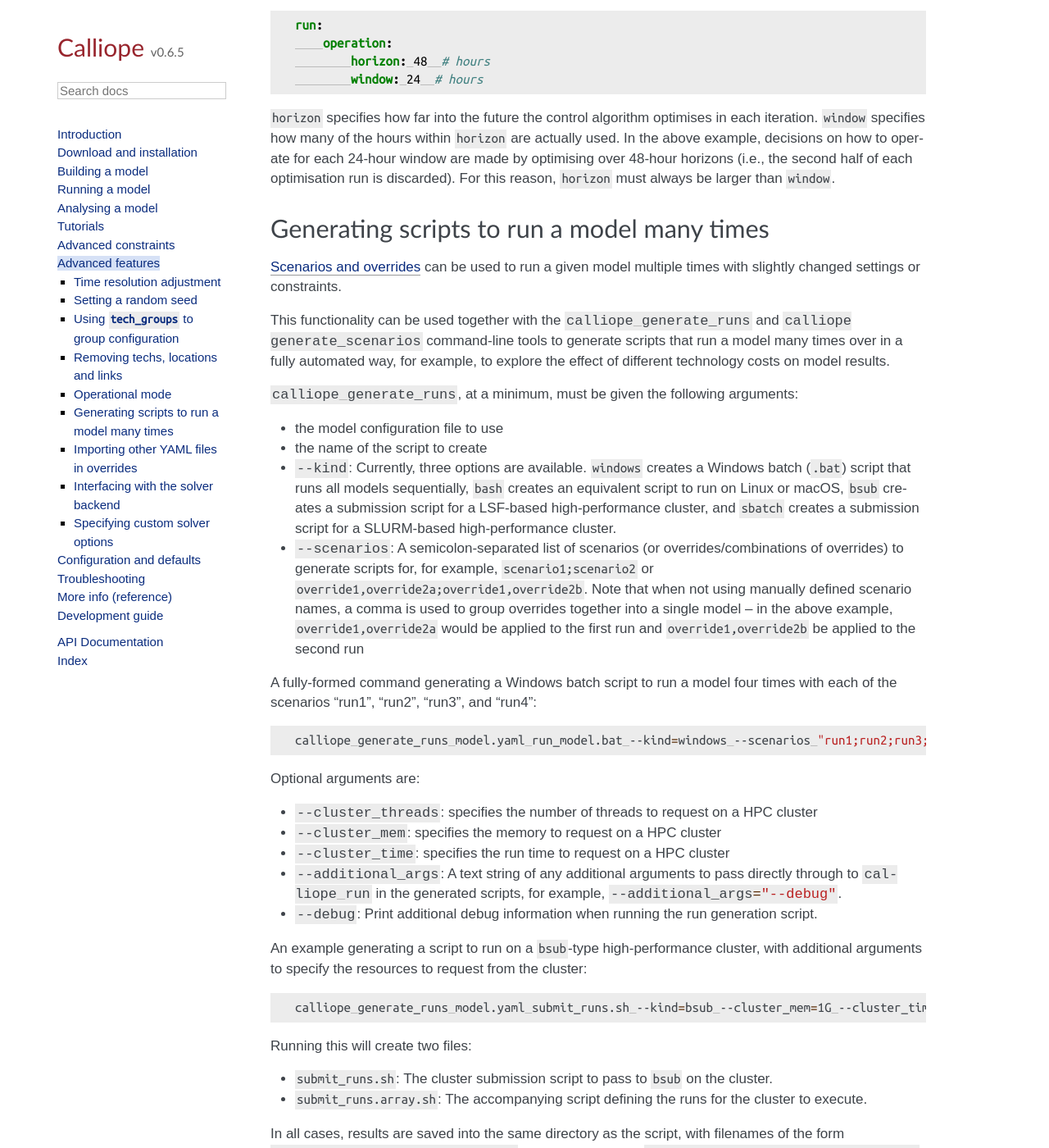
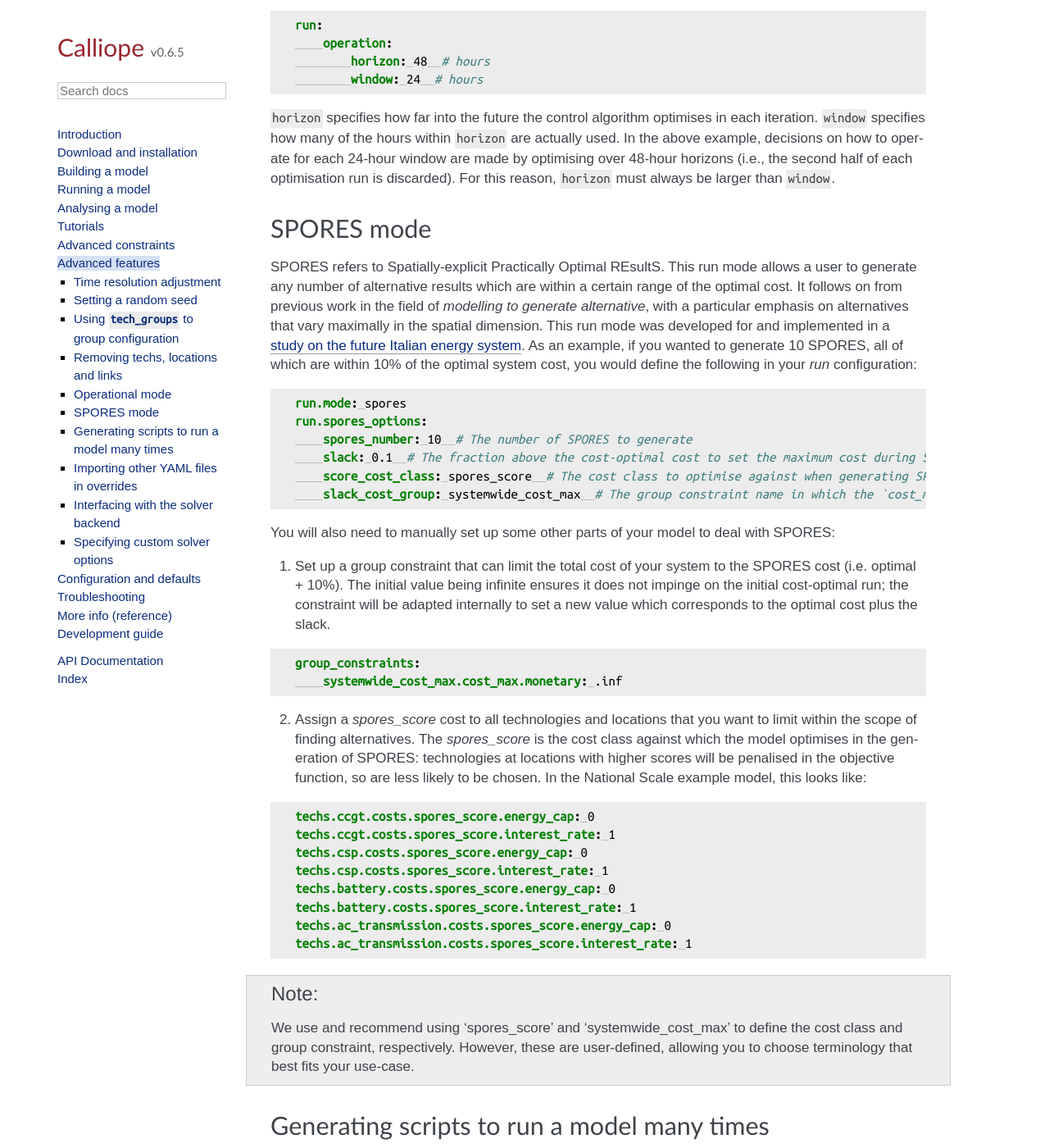
Before and after one commit to calliope-project/calliope, a Sphinx documentation site: the page built from doc/user/advanced_features.rst, in a window 1280 px wide and 1400 px high, scrolled down 4294 px. Shown: the whole window at 82% size. Built offline with Sphinx 7.4.7, drawn with Linux system fonts in a browser that asks for light colours; some web fonts are replaced; pages that are not in the unit, such as notebooks, are missing from menus; a script that is not in the unit is left out.

Commit message:
Add info on SPORES in docs

```diff
--- a/doc/user/advanced_features.rst
+++ b/doc/user/advanced_features.rst
@@ -164,6 +164,46 @@
 
 ``horizon`` specifies how far into the future the control algorithm optimises in each iteration. ``window`` specifies how many of the hours within ``horizon`` are actually used. In the above example, decisions on how to operate for each 24-hour window are made by optimising over 48-hour horizons (i.e., the second half of each optimisation run is discarded). For this reason, ``horizon`` must always be larger than ``window``.
 
+.. _spores_mode:
+
+SPORES mode
+-----------
+SPORES refers to Spatially-explicit Practically Optimal REsultS. This run mode allows a user to generate any number of alternative results which are within a certain range of the optimal cost. It follows on from previous work in the field of `modelling to generate alternative`, with a particular emphasis on alternatives that vary maximally in the spatial dimension. This run mode was developed for and implemented in a `study on the future Italian energy system <https://doi.org/10.1016/j.joule.2020.08.002>`_.
+As an example, if you wanted to generate 10 SPORES, all of which are within 10% of the optimal system cost, you would define the following in your `run` configuration:
+
+.. code-block:: yaml
+
+    run.mode: spores
+    run.spores_options:
+        spores_number: 10  # The number of SPORES to generate
+        slack: 0.1  # The fraction above the cost-optimal cost to set the maximum cost during SPORES
+        score_cost_class: spores_score  # The cost class to optimise against when generating SPORES
+        slack_cost_group: systemwide_cost_max  # The group constraint name in which the `cost_max` constraint is assigned, for use alongside the slack and cost-optimal cost
+
+You will also need to manually set up some other parts of your model to deal with SPORES:
+
+1. Set up a group constraint that can limit the total cost of your system to the SPORES cost (i.e. optimal + 10%). The initial value being infinite ensures it does not impinge on the initial cost-optimal run; the constraint will be adapted internally to set a new value which corresponds to the optimal cost plus the slack.
+
+.. code-block:: yaml
+
+    group_constraints:
+        systemwide_cost_max.cost_max.monetary: .inf
+
+2. Assign a `spores_score` cost to all technologies and locations that you want to limit within the scope of finding alternatives. The `spores_score` is the cost class against which the model optimises in the generation of SPORES: technologies at locations with higher scores will be penalised in the objective function, so are less likely to be chosen. In the National Scale example model, this looks like:
+
+.. code-block:: yaml
+
+    techs.ccgt.costs.spores_score.energy_cap: 0
+    techs.ccgt.costs.spores_score.interest_rate: 1
+    techs.csp.costs.spores_score.energy_cap: 0
+    techs.csp.costs.spores_score.interest_rate: 1
+    techs.battery.costs.spores_score.energy_cap: 0
+    techs.battery.costs.spores_score.interest_rate: 1
+    techs.ac_transmission.costs.spores_score.energy_cap: 0
+    techs.ac_transmission.costs.spores_score.interest_rate: 1
+
+.. note:: We use and recommend using 'spores_score' and 'systemwide_cost_max' to define the cost class and group constraint, respectively. However, these are user-defined, allowing you to choose terminology that best fits your use-case.
+
 .. _generating_scripts:
 
 Generating scripts to run a model many times
--- a/doc/user/building.rst
+++ b/doc/user/building.rst
@@ -309,7 +309,7 @@
         solver: cbc
         mode: plan
 
-the most important parts of the ``run`` section are ``solver`` and  ``mode``. A model can run either in planning mode (``plan``) or operational mode (``operate``). In planning mode, capacities are determined by the model, whereas in operational mode, capacities are fixed and the system is operated with a receding horizon control algorithm.
+the most important parts of the ``run`` section are ``solver`` and  ``mode``. A model can run in planning mode (``plan``), operational mode (``operate``), or SPORES mode (``spores``). In planning mode, capacities are determined by the model, whereas in operational mode, capacities are fixed and the system is operated with a receding horizon control algorithm. In SPORES mode, the model is first run in planning mode, then run `N` number of times to find alternative system configurations with similar monetary cost, but maximally different choice of technology capacity and location.
 
 Possible options for solver include ``glpk``, ``gurobi``, ``cplex``, and ``cbc``. The interface to these solvers is done through the Pyomo library. Any `solver compatible with Pyomo <https://software.sandia.gov/downloads/pub/pyomo/PyomoInstallGuide.html#Solvers>`_ should work with Calliope.
 
@@ -327,7 +327,7 @@
 
 .. seealso::
 
-    :ref:`config_reference_run`, :doc:`troubleshooting`, :ref:`solver_options`, :ref:`documentation on operational mode <operational_mode>`.
+    :ref:`config_reference_run`, :doc:`troubleshooting`, :ref:`solver_options`, :ref:`documentation on operational mode <operational_mode>`, :ref:`documentation on SPORES mode <spores_mode>`.
 
 .. _building_overrides:
 
```
